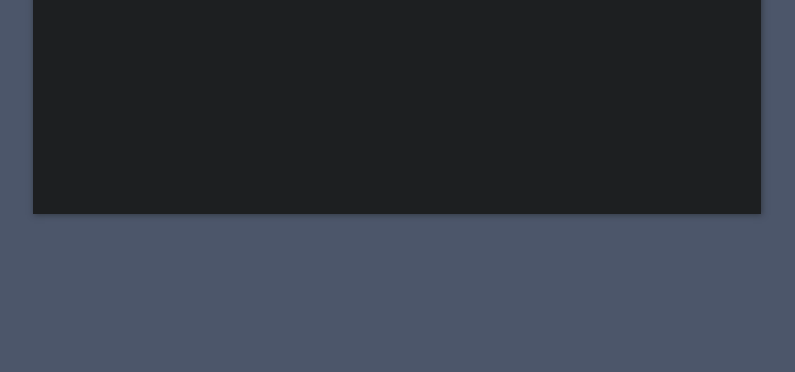
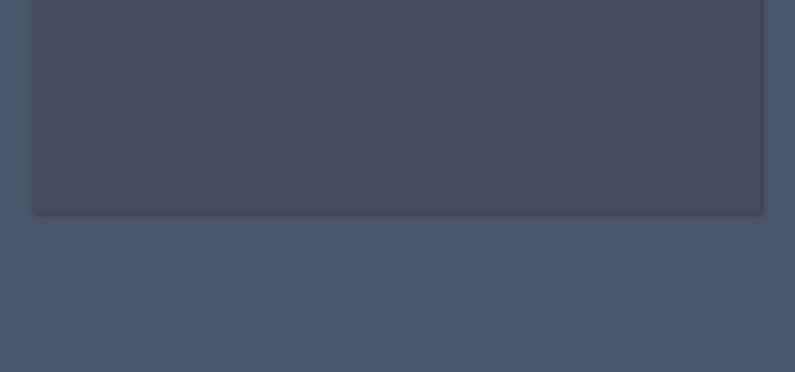
Before and after one commit to HaydenHildreth/startpages, a plain HTML site: page terminal/index.html in a window 1280 px wide. Shown: the part 428-800 px from the top of the page, without its empty margins (243-1038 px from the left). Drawn offline with Linux system fonts and the light colour scheme.

Commit message:
Update index.html

```diff
--- a/terminal/index.html
+++ b/terminal/index.html
@@ -17,7 +17,7 @@
     }
 
     body {
-      background-color: #1d1f21; //two
+      background-color: #434c5e; //two
       border-radius: 2px;
       box-shadow: 1px 1px 6px #1d1f2187;
       color: #2e3440; //two
```
